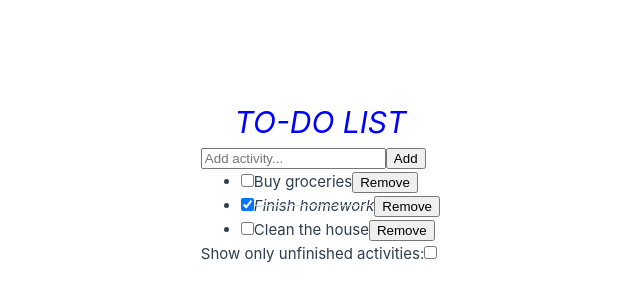
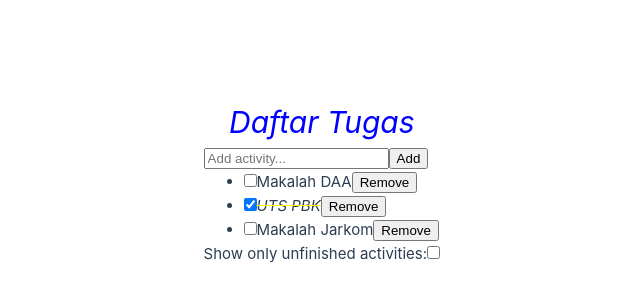
Before and after one commit to cintiadesandi/28-PBK-UTS-213510782, a Vue app: page / in a window 1280 px wide. Shown: the part 218-518 px from the top of the page, without its empty margins (200-840 px from the left). Built offline with nearby package versions, Linux system fonts and the light colour scheme.

Commit message:
Update App.vue

```diff
--- a/src/App.vue
+++ b/src/App.vue
@@ -1,6 +1,6 @@
 <template>
   <div>
-    <h1>TO-DO LIST</h1>
+    <h1>Daftar Tugas</h1>
     <form @submit.prevent="addActivity">
       <input type="text" v-model="newActivity" placeholder="Add activity...">
       <button>Add</button>
@@ -25,9 +25,9 @@ export default {
     return {
       newActivity: '',
       activities: [
-        { text: 'Buy groceries', completed: false },
-        { text: 'Finish homework', completed: true },
-        { text: 'Clean the house', completed: false }
+        { text: 'Makalah DAA', completed: false },
+        { text: 'UTS PBK', completed: true },
+        { text: 'Makalah Jarkom', completed: false }
       ],
       showUnfinished: false
     }
```
